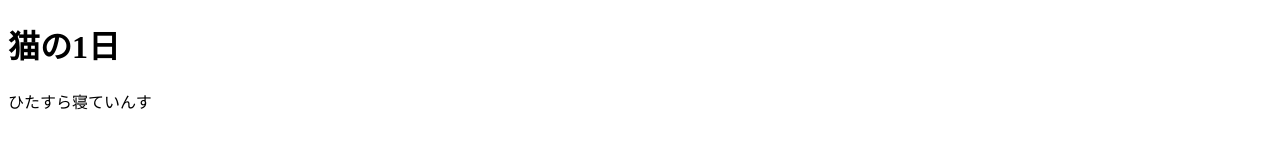
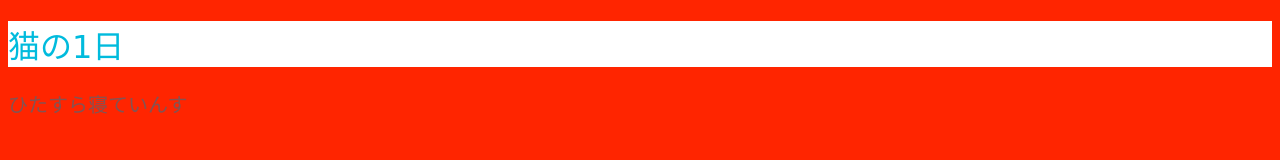
Before and after one commit to KoichiYanagisawa/apprentice, a plain HTML site: page week7-8/practice/index.html in a window 1280 px wide. Drawn offline with Linux system fonts and the light colour scheme.

Commit message:
HTML&CSS学習用

```diff
--- a/week7-8/practice/index.html
+++ b/week7-8/practice/index.html
@@ -4,6 +4,7 @@
   <meta charset="UTF-8">
   <title>猫の実態</title>
   <meta name="description" content="猫の好きなもの、日々の生活をご消化い">
+  <link rel="stylesheet" href="./style.css">
 </head>
 <body>
   <h1>猫の1日</h1>
--- /dev/null
+++ b/week7-8/practice/style.css
@@ -0,0 +1,15 @@
+@charset "utf8";
+body{
+  background-color: #ff2500;
+}
+h1{
+  color: #0bd;
+  font-family: 'Darumadrop One', cursive;
+  font-weight: normal;
+  background-color: #fff;
+}
+p{
+  font-size: 20px;
+  font-family: 'Darumadrop One', cursive;
+  color: rgba(10, 130, 165, .5);
+}
```
